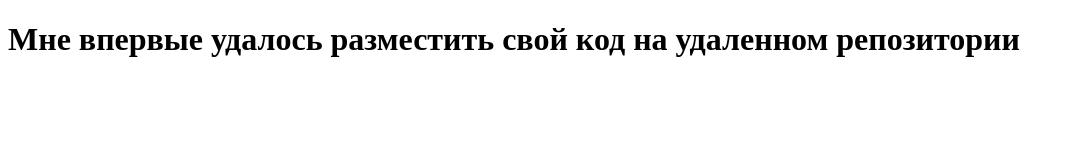
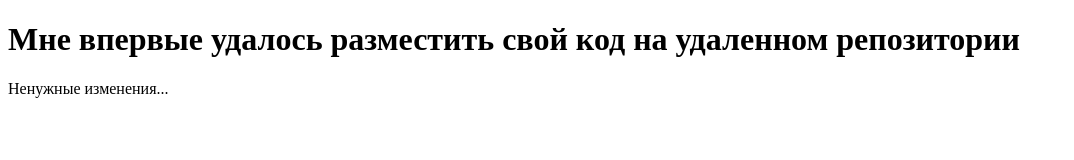
Before and after one commit to IGOjj/test_repo, a plain HTML site: page index.html in a window 1280 px wide. Shown: the whole page, without its empty margins (0-1074 px from the left). Drawn offline with Linux system fonts and the light colour scheme.

Commit message:
Ошибочный коммит

```diff
--- a/index.html
+++ b/index.html
@@ -8,5 +8,6 @@
     <h1>Мне впервые удалось
         разместить свой код на
         удаленном репозитории</h1>
+        <p>Ненужные изменения...</p>
 </body>
 </html>
```
